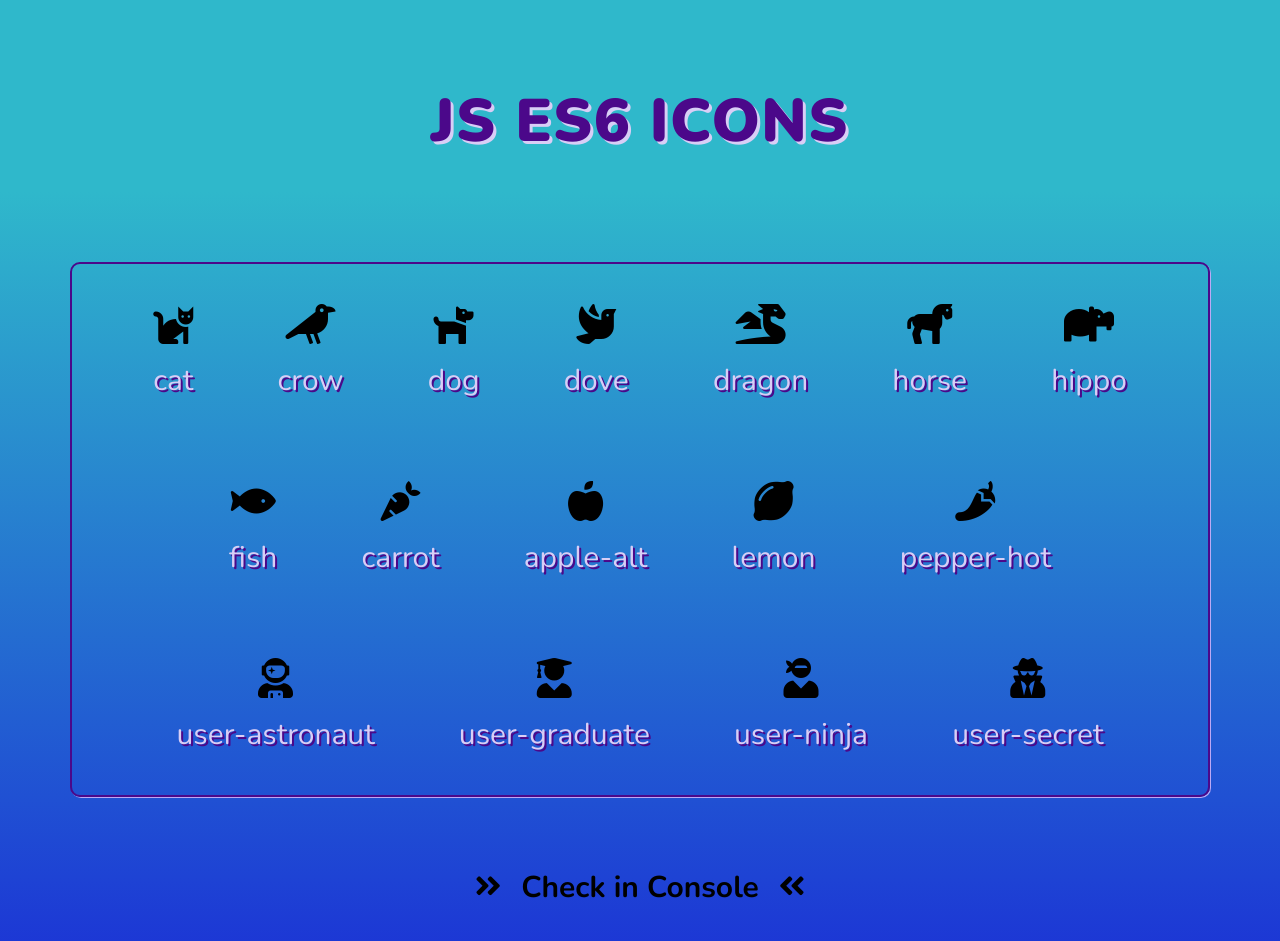
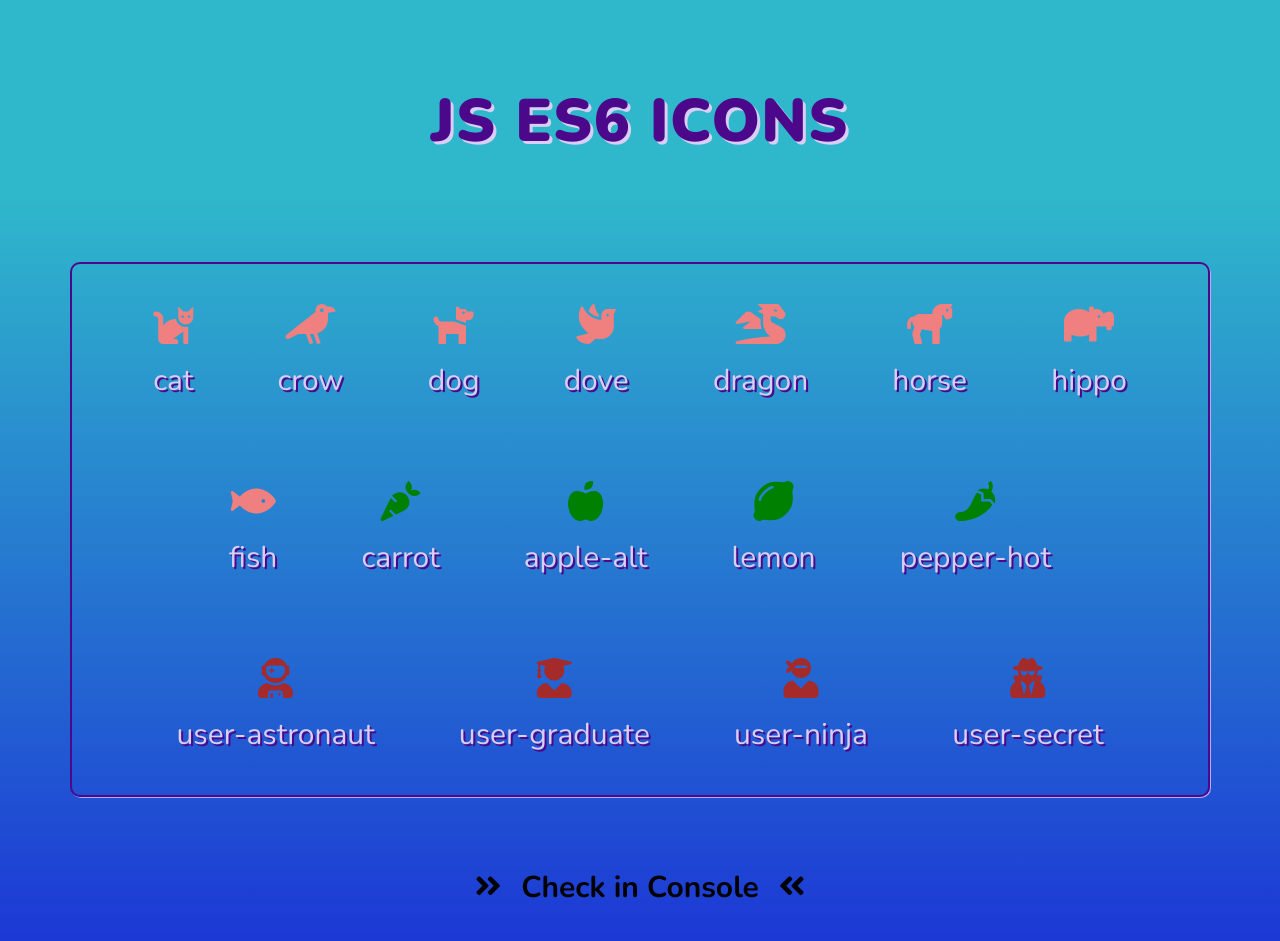
Before and after one commit to PatriziaCrimi/js-es6-icons, a plain HTML site: page index.html in a window 1280 px wide. Drawn offline with nearby package versions, Linux system fonts and the light colour scheme.

Commit message:
Milestone 2 completed: printing icons in corresponding colors

```diff
--- a/action.js
+++ b/action.js
@@ -114,6 +114,25 @@ $(document).ready(function() {
   ];
   console.log('The array of icons is:' , icons_list);
 
+  // -------------------- Milestone 2 - Colors & types --------------------
+
+  // Creating array of colors (length of this array must be the same as the number of the different icon types)
+  const colors_list = ['lightcoral', 'green', 'brown'];
+  console.log('The array of colors is:' , colors_list);
+  // Creating array of types (length of this array must be the same as the number of colors)
+  let types_list = [];
+  // Scanning the array of icons to check the types
+  icons_list.forEach((icon) => {
+    const {type} = icon; // --> with destructuring
+    /*
+    const type = icon.type; // --> with dot notation (without destructuring)
+    */
+    if(!types_list.includes(type)) {
+      types_list.push(type);
+    }
+  });
+  console.log('The array of types is:' , types_list);
+
   // -------------------- Milestone 1 - Printing on screen --------------------
 
   // Scanning the array of icons
@@ -122,41 +141,31 @@ $(document).ready(function() {
     // *********** SOLUTION 1 - DESTRUCTURING ***********
     // Destructuring the icons' properties
     const {name, prefix, type, family} = icon;
+    // Finding the index of the type of the current icon (in the array of types)
+    let type_index = types_list.indexOf(type);
+    // Finding the corresponding color (same index as type index)
+    let icon_color = colors_list[type_index];
     // Printing output using the new variables created through destructuring
     $('#icons-container').append(`
       <div class="icon">
-        <i class="${family} ${prefix}${name}"></i>
+        <i class="${family} ${prefix}${name} color-${icon_color}"></i>
         <h2>${name}</h2>
       </div>
     `);
+
     /*
     // *********** SOLUTION 2 - DOT NOTATION ***********
+    // Finding the index of the type of the current icon (in the array of types)
+    let type_index = types_list.indexOf(icon.type);
+    // Finding the corresponding color (same index as type index)
+    let icon_color = colors_list[type_index];
     // Printing output without destructuring the objects (dot notation)
     $('#icons-container').append(`
       <div class="icon">
-        <i class="${icon.family} ${icon.prefix}${icon.name}"></i>
+        <i class="${icon.family} ${icon.prefix}${icon.name} color-${icon_color}"></i>
         <h2>${icon.name}</h2>
       <div>
     `);
     */
   });
-
-  // -------------------- Milestone 2 - Colors --------------------
-
-  // Creating array of colors (length of this aerray must be the same as the number of the different icon types)
-  const colors_list = ['lightcoral', 'green', 'purple'];
-  console.log('The array of colors is:' , colors_list);
-  // Creating array of types (lenght of this array must be the same as the number of colors)
-  let types_list = [];
-  // Scanning the array of icons to check the types
-  icons_list.forEach((icon) => {
-    const {type} = icon;
-    /*
-    const type = icon.type; // --> with dot notation (without destructuring)
-    */
-    if(!types_list.includes(type)) {
-      types_list.push(type);
-    }
-  });
-  console.log('The array of types is:' , types_list);
 });
--- a/style.css
+++ b/style.css
@@ -71,6 +71,18 @@ i {
   padding: 40px;
 }
 
+.icon > i.color-lightcoral {
+  color: lightcoral;
+}
+
+.icon > i.color-green {
+  color: green;
+}
+
+.icon > i.color-brown {
+  color: brown;
+}
+
 p::before {
   content: '\f101';
   margin-right: 20px;
```
